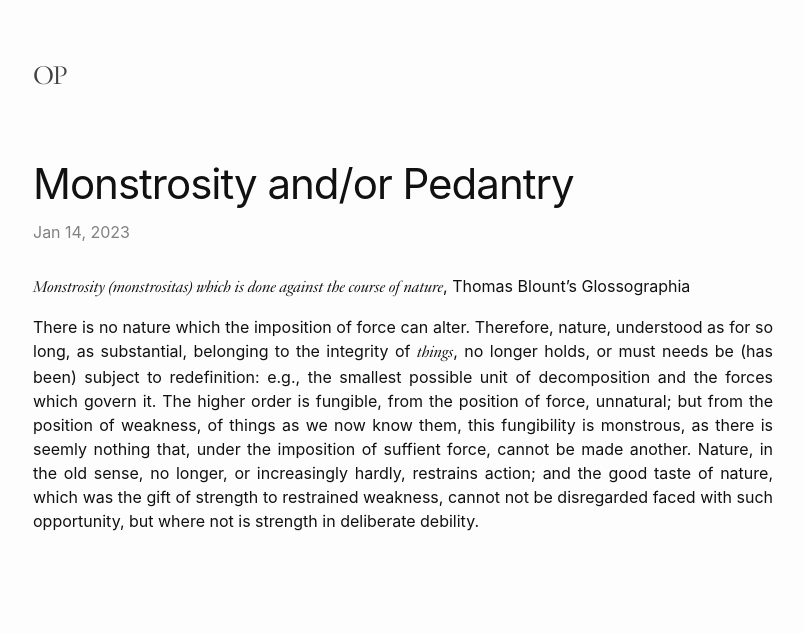
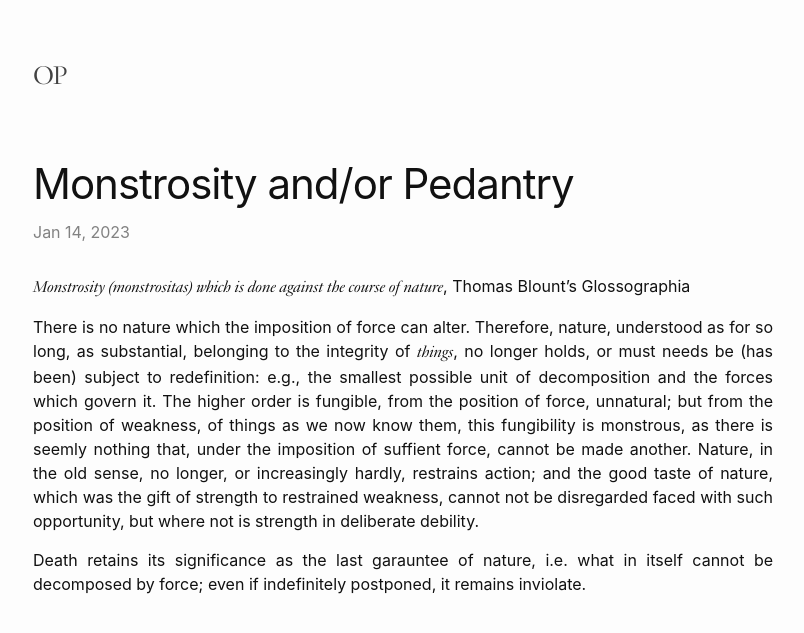
Before and after one commit to TheatrumMundi/TheatrumMundi, a Jekyll site: the page built from _posts/2023-01-13-monstrosity-and-or-pedantry.markdown, in a window 1280 px wide. Shown: the top 633 px of the page, without its empty margins (237-1041 px from the left). Built offline with Jekyll 4.4.1, drawn with Linux system fonts in a browser that asks for light colours; some web fonts are replaced.

Commit message:
Update 2023-01-13-monstrosity-and-or-pedantry.markdown

```diff
--- a/_posts/2023-01-13-monstrosity-and-or-pedantry.markdown
+++ b/_posts/2023-01-13-monstrosity-and-or-pedantry.markdown
@@ -8,3 +8,5 @@ categories: jekyll update
 <i>Monstrosity (monstrositas) which is done against the course of nature</i>, Thomas Blount's Glossographia
 
 There is no nature which the imposition of force can alter. Therefore, nature, understood as for so long, as substantial, belonging to the integrity of <i>things</i>, no longer holds, or must needs be (has been) subject to redefinition: e.g., the smallest possible unit of decomposition and the forces which govern it. The higher order is fungible, from the position of force, unnatural; but from the position of weakness, of things as we now know them, this fungibility is monstrous, as there is seemly nothing that, under the imposition of suffient force, cannot be made another. Nature, in the old sense, no longer, or increasingly hardly, restrains action; and the good taste of nature, which was the gift of strength to restrained weakness, cannot not be disregarded faced with such opportunity, but where not is strength in deliberate debility.
+
+Death retains its significance as the last garauntee of nature, i.e. what in itself cannot be decomposed by force; even if indefinitely postponed, it remains inviolate.
```
